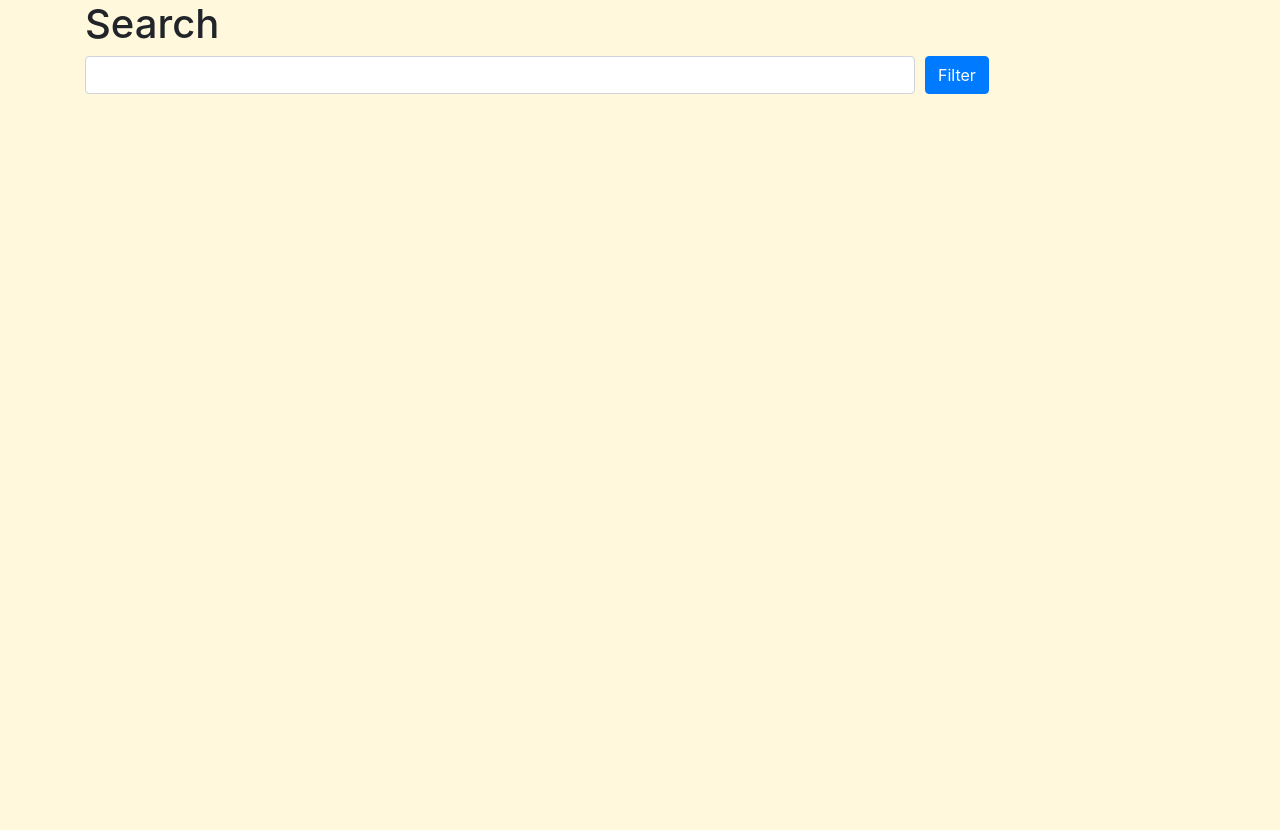
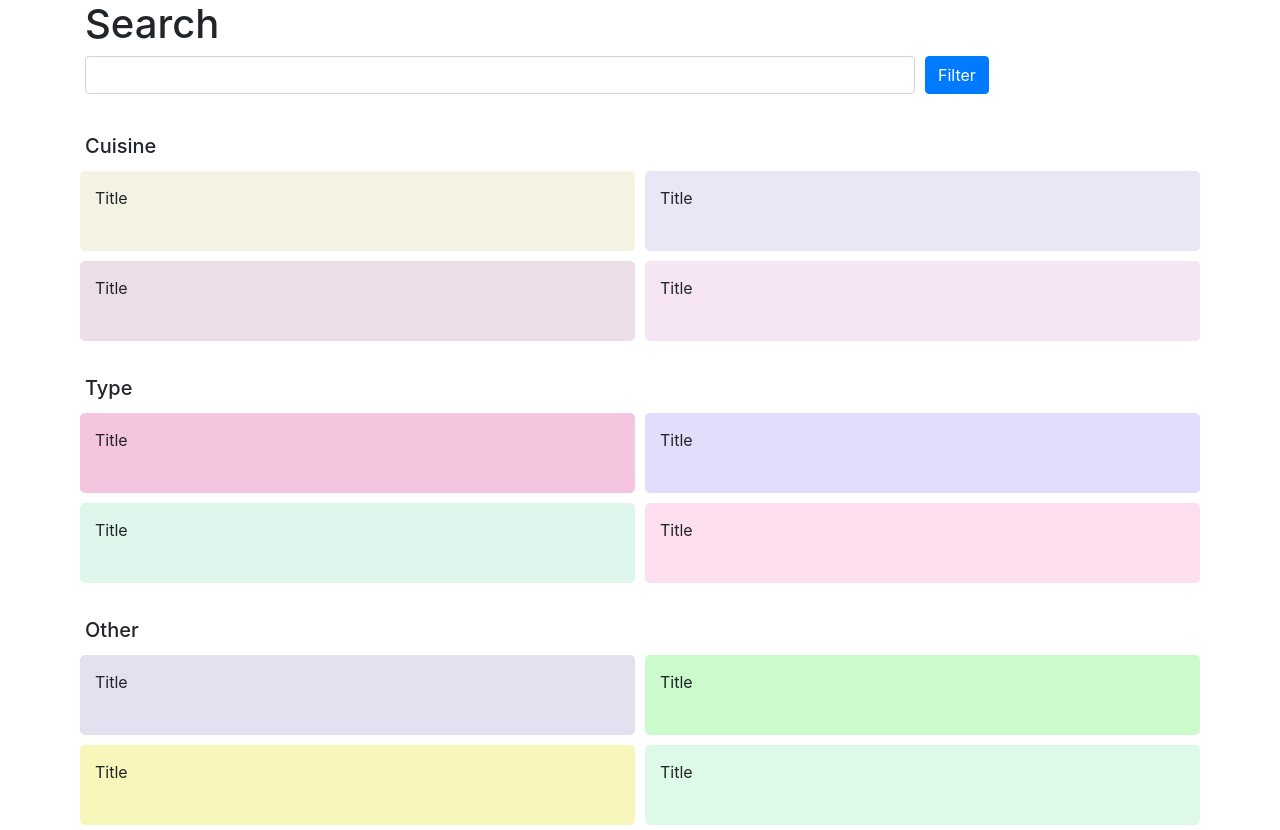
Before and after one commit to adisrael/fbhack-foodbook, a React (Create React App) app: page / in a window 1280 px wide. Before the commit the page ends 800 px from the top, so only its background shows below. Built offline with nearby package versions, Linux system fonts and the light colour scheme.

Commit message:
Add search grids

```diff
--- a/src/components/Search.jsx
+++ b/src/components/Search.jsx
@@ -1,6 +1,7 @@
 import React, { Component } from 'react';
-import SearchTop from './SearchTop'
-import Container from 'react-bootstrap/Container'
+import Container from 'react-bootstrap/Container';
+import SearchTop from './SearchTop';
+import SearchContent from './SearchContent.jsx';
 
 
 class Search extends Component {
@@ -9,6 +10,7 @@ class Search extends Component {
         <div>
            <Container>
            <SearchTop/>
+           <SearchContent/>
            </Container>
         </div>
     );
--- /dev/null
+++ b/src/components/SearchContent.jsx
@@ -0,0 +1,14 @@
+import React, { Component } from 'react'
+import SquareGrid from './Square/SquareGrid'
+
+export default class SearchContent extends Component {
+  render() {
+    return (
+      <div>
+        <SquareGrid title="Cuisine"/>
+        <SquareGrid title="Type"/>
+        <SquareGrid title="Other"/>
+      </div>
+    )
+  }
+}
--- /dev/null
+++ b/src/components/Square/SquareCell.jsx
@@ -0,0 +1,31 @@
+import React, { Component } from 'react'
+
+export default class SquareCell extends Component {
+    constructor(props){
+        super(props)
+        this.hoverHandler = this.hoverHandler.bind(this)
+    }
+
+    hoverHandler(event){
+        console.log(event)
+    }
+
+  render() {
+
+    var cssHSL = "hsl(" + 360 * Math.random() + ',' +
+                 (25 + 70 * Math.random()) + '%,' +
+                 (85 + 10 * Math.random()) + '%)';
+
+    let cell_style = {
+        borderRadius: '5px',
+        backgroundColor: cssHSL,
+        padding: '15px 0 25px 15px'
+
+    }
+    return (
+      <div style={cell_style} onPointerEnter={this.hoverHandler}>
+        <p>Title</p>
+      </div>
+    )
+  }
+}
--- /dev/null
+++ b/src/components/Square/SquareGrid.jsx
@@ -0,0 +1,22 @@
+import React, { Component } from 'react'
+import Row from 'react-bootstrap/Row'
+import Col from 'react-bootstrap/Col'
+import SquareCell from './SquareCell'
+
+export default class SquareGrid extends Component {
+  render() {
+    return (
+        <div style={{marginTop: '30px'}}>
+            <h5>{this.props.title}</h5>
+            <Row>
+                <Col style={{padding: '5px 5px 5px 10px'}} xs={6}><SquareCell color="red"/></Col>
+                <Col style={{padding: '5px 10px 5px 5px'}} xs={6}><SquareCell color="blue"/></Col>
+            </Row>
+            <Row>
+                <Col style={{padding: '5px 5px 5px 10px'}} xs={6}><SquareCell color="yellow"/></Col>
+                <Col style={{padding: '5px 10px 5px 5px'}} xs={6}><SquareCell color="green"/></Col>
+            </Row>
+      </div>
+    )
+  }
+}
--- a/src/index.css
+++ b/src/index.css
@@ -6,7 +6,6 @@ body {
     sans-serif;
   -webkit-font-smoothing: antialiased;
   -moz-osx-font-smoothing: grayscale;
-  background-color: cornsilk;
 }
 
 code {
```
